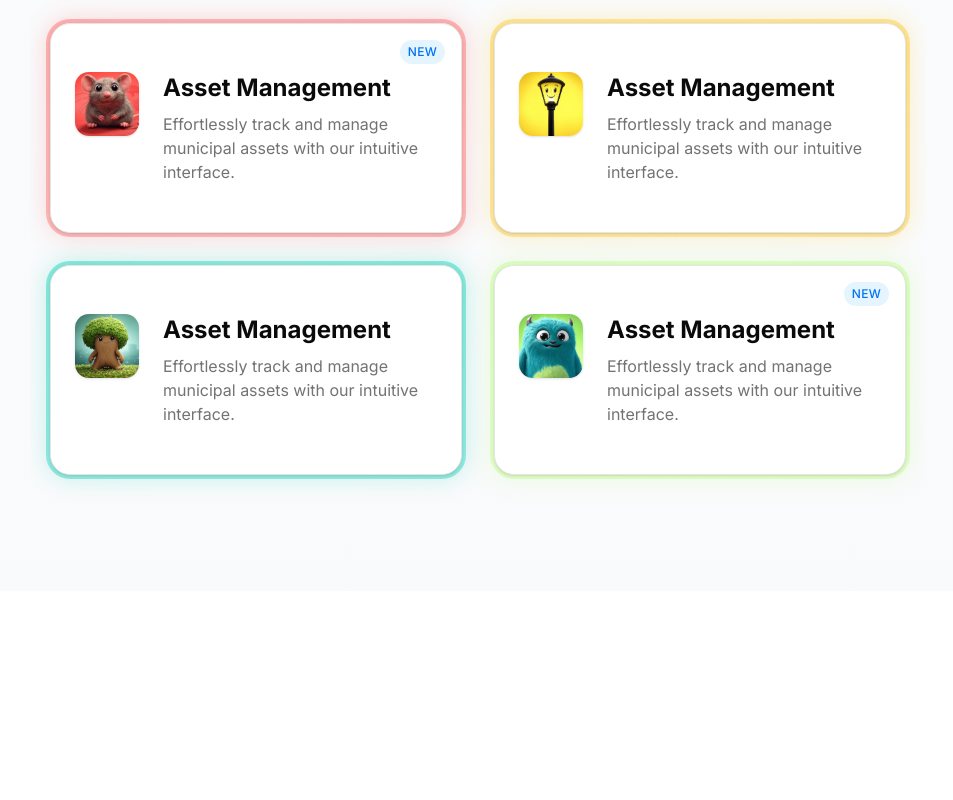
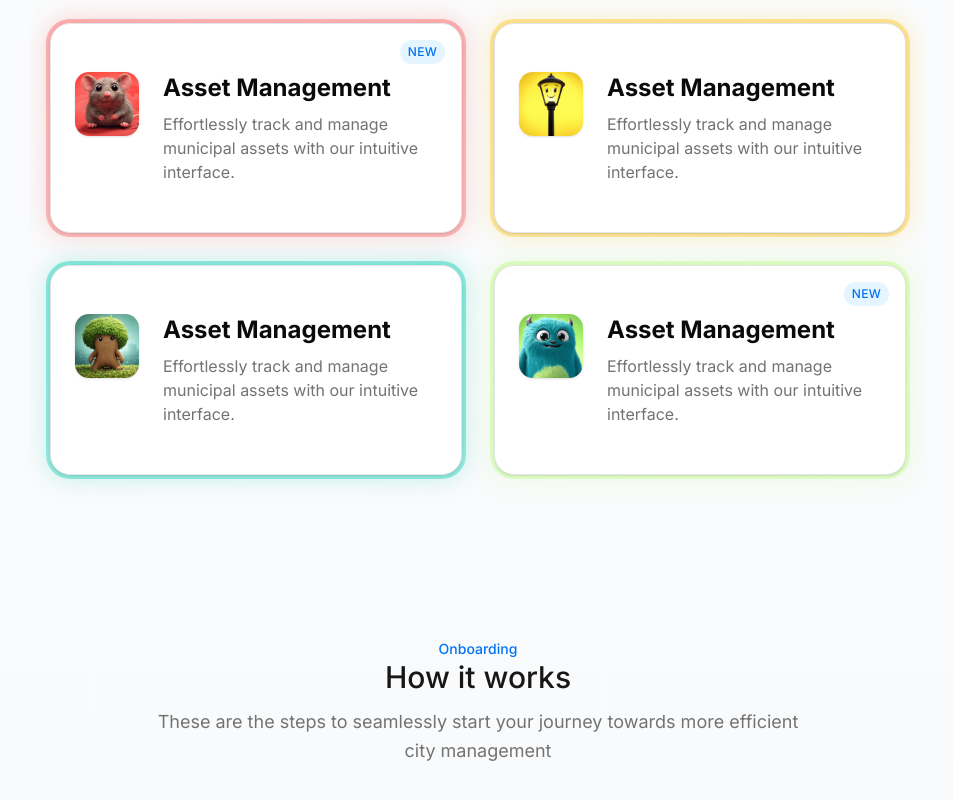
Before and after one commit to JustJakeCalifornia/gonzocity-website, a Next.js app: page /en in a window 1280 px wide. Shown: the part 4268-5068 px from the top of the page, without its empty margins (162-1115 px from the left). Before the commit the page ends 4859 px from the top, so only its background shows below. Built offline with nearby package versions, Linux system fonts and the light colour scheme.

Commit message:
added onboarding section

```diff
--- a/app/[locale]/page.tsx
+++ b/app/[locale]/page.tsx
@@ -3,6 +3,7 @@ import HeroSection from "../../components/layout/sections/hero"
 import BenefitsSection from "@/components/layout/sections/benefits"
 import FeaturesSection from "@/components/layout/sections/features"
 import ModulesSection from "@/components/layout/sections/modules"
+import OnboardingSection from "@/components/layout/sections/onboarding"
 
 export default function Home() {
   return (
@@ -13,6 +14,7 @@ export default function Home() {
         <BenefitsSection />
         <FeaturesSection />
         <ModulesSection />
+        <OnboardingSection />
       </div>
     </div>
   )
--- /dev/null
+++ b/components/layout/sections/onboarding.tsx
@@ -0,0 +1,25 @@
+const OnboardingSection = () => {
+  return (
+    <section className="relative w-full py-20 overflow-hidden">
+      <div className="container px-4 mx-auto">
+        <div className="max-w-3xl mx-auto text-center">
+          {/* <h2 className="text-sm font-medium text-neutral-600">Onboarding</h2> */}
+          <h2 className="text-sm font-medium text-brand">Onboarding</h2>
+
+          <h2 className="text-balance font-display text-3xl font-medium text-neutral-900 mb-3">
+            How it works
+          </h2>
+
+          <p className="text-pretty text-lg text-neutral-500 leading-relaxed">
+            These are the steps to seamlessly start your journey towards more
+            efficient city management
+          </p>
+        </div>
+      </div>
+
+      {/* Please implement beautiful step-by-step UI and UX here */}
+    </section>
+  )
+}
+
+export default OnboardingSection
```
